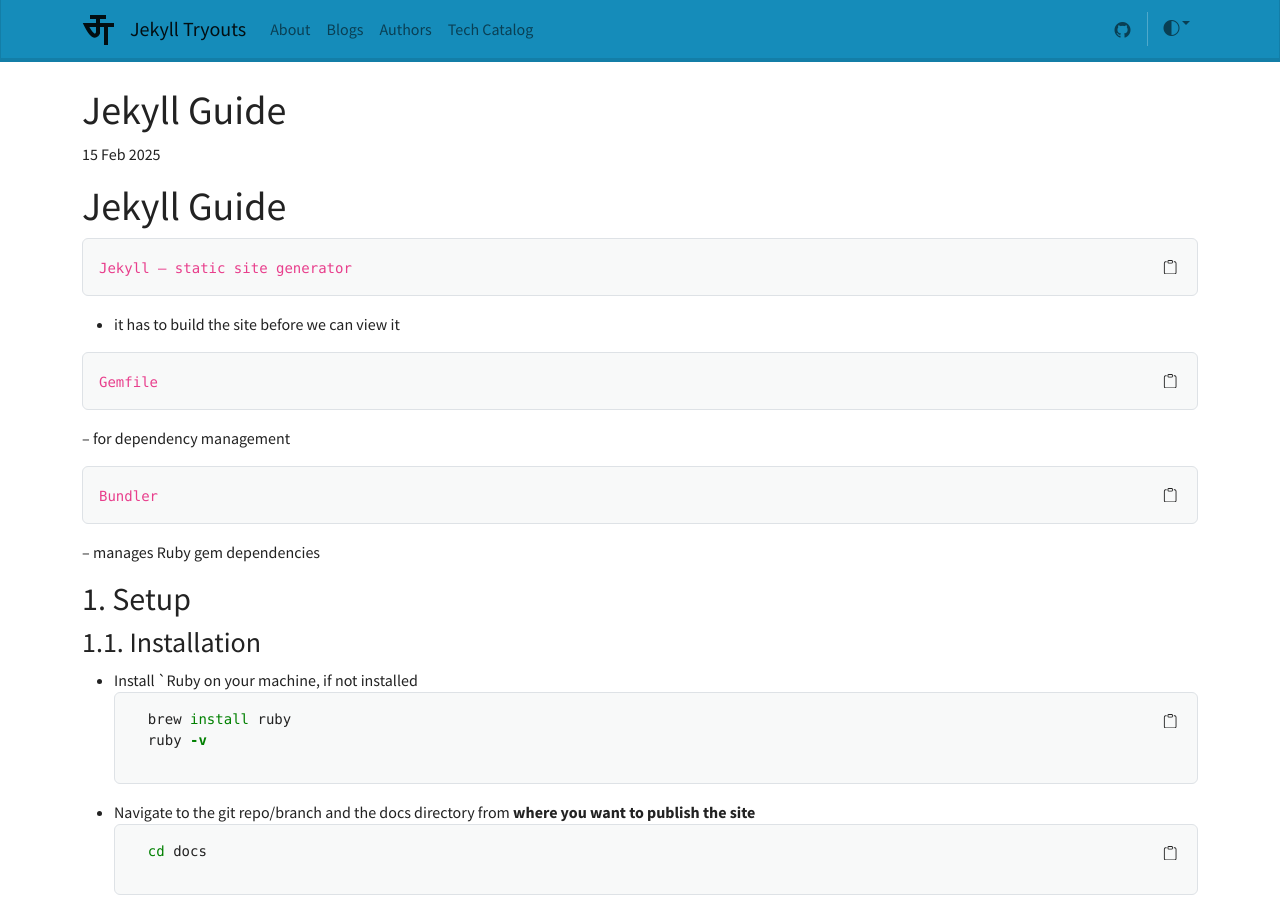
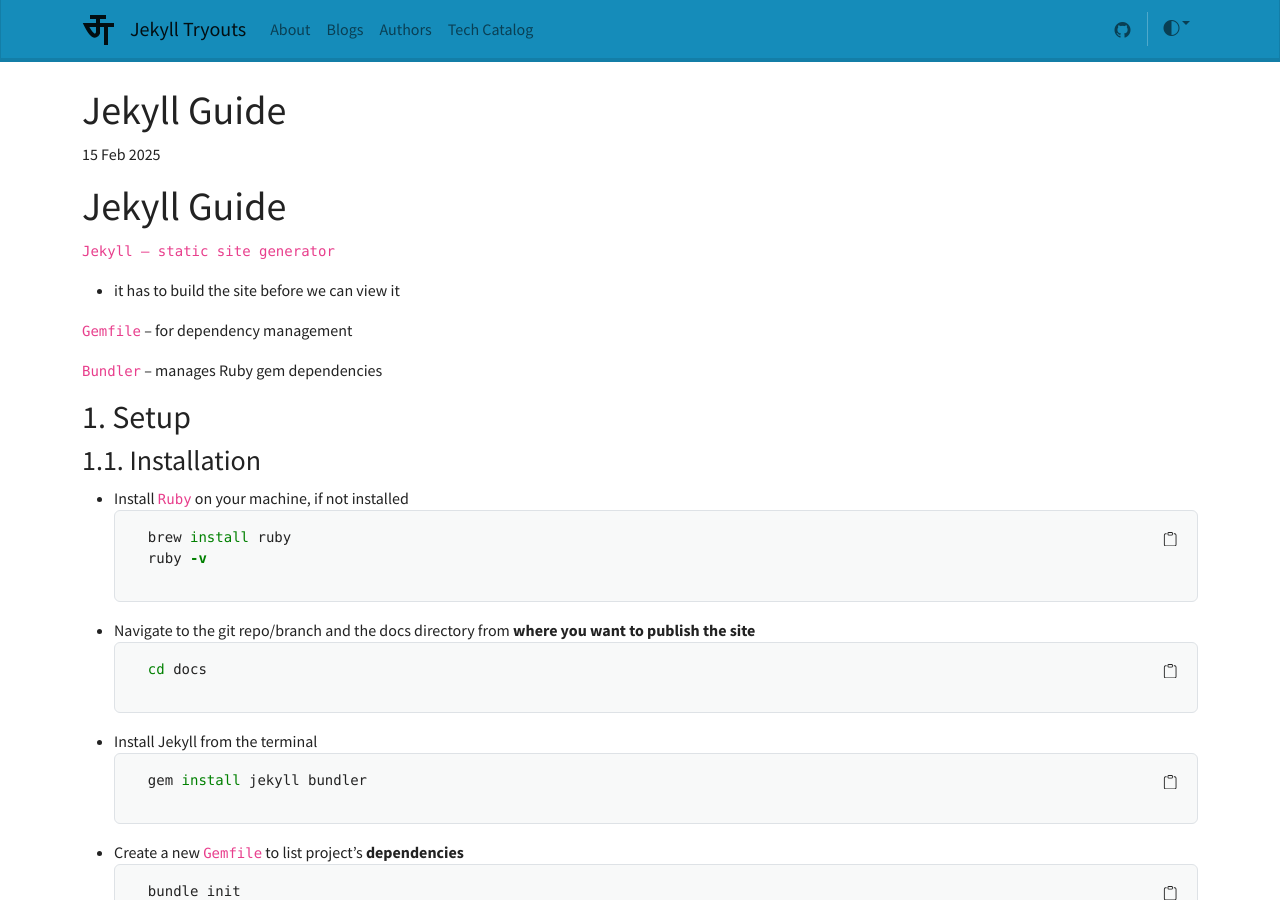
Before and after one commit to shadhini/jekyll-tryouts, a Jekyll site: the page built from docs/_posts/2025-02-15-jekyll-guide.md, in a window 1280 px wide and 900 px high. Built offline with Jekyll 4.4.1, drawn with Linux system fonts in a browser that asks for light colours; nearby versions of some CDN libraries; comment, search, counter and statistics services are not loaded.

````diff
--- a/docs/_posts/2025-02-15-jekyll-guide.md
+++ b/docs/_posts/2025-02-15-jekyll-guide.md
@@ -13,7 +13,7 @@ render_with_liquid: false
 ## 1. Setup
 
 ### 1.1. Installation
-* Install `Ruby on your machine, if not installed
+* Install `Ruby` on your machine, if not installed
     ```bash
     brew install ruby
     ruby -v
--- a/docs/assets/js/copy-to-clipboard.js
+++ b/docs/assets/js/copy-to-clipboard.js
@@ -10,7 +10,7 @@ const btnHtml = [
   '</div>'
 ].join('')
 
-document.querySelectorAll('.highlighter-rouge')
+document.querySelectorAll('div.highlighter-rouge')
     .forEach(element => {
       if (!element.closest('.bd-example-snippet')) { // Ignore examples made be shortcode
         element.insertAdjacentHTML('beforebegin', btnHtml)
````
Also changed, not shown: docs/_posts/2025-02-13-blog2-file-name.md (+2 -0 lines).
